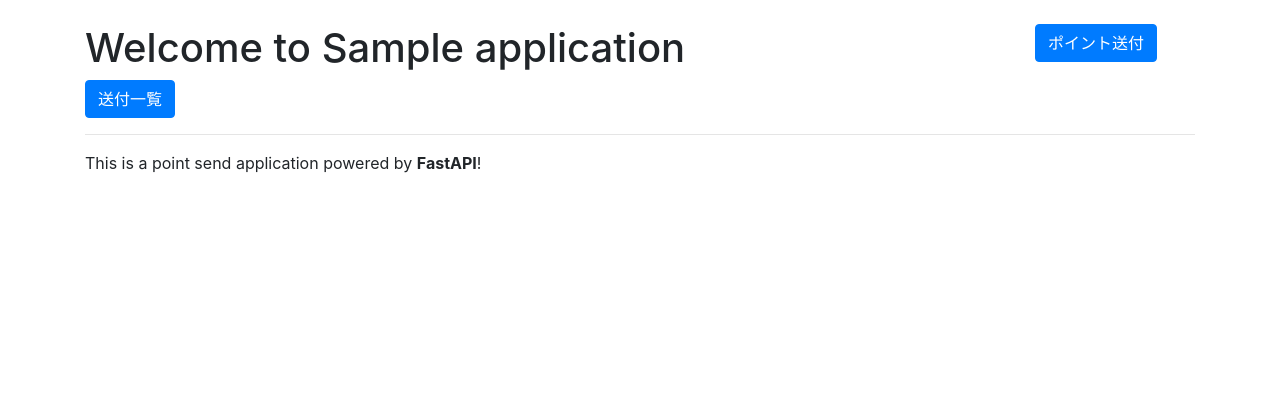
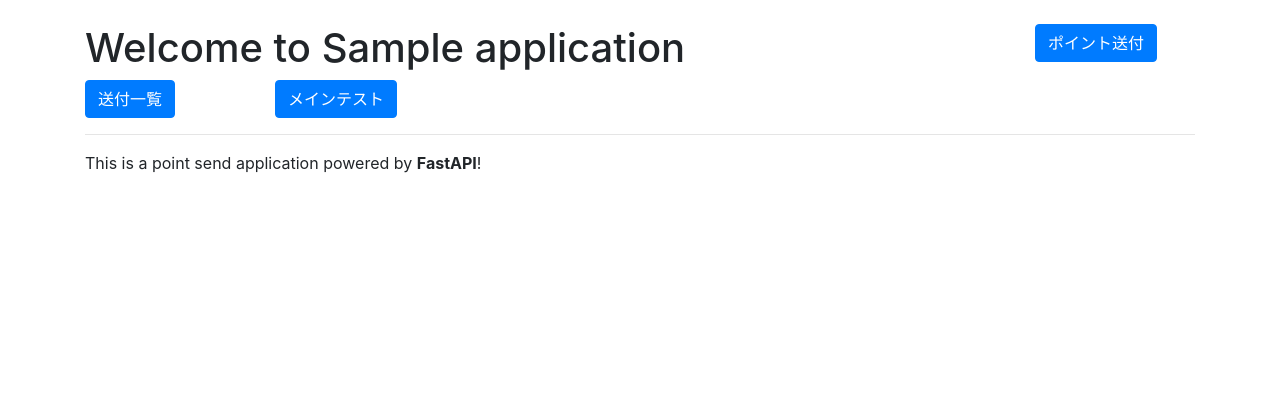
Before and after one commit to pirorino/FastAPI, a FastAPI app: template FastAPI2/templates/toppage.html in a window 1280 px wide. Shown: the top 420 px of the page. Run offline with FastAPI, Linux system fonts and the light colour scheme; the template is opened without the code that fills it, so the values that code supplies are empty; parts of the project's set-up code (start-up, migrations or seed data) failed here and were passed over; some libraries are stand-ins or nearby versions.

Commit message:
Update toppage.html

```diff
--- a/FastAPI2/templates/toppage.html
+++ b/FastAPI2/templates/toppage.html
@@ -10,6 +10,9 @@
     </div>
     <div class="col-md-2">
         <a href="javascript:OnLinkClick2();" class="btn btn-primary">送付一覧</a>
+    </div>
+    <div class="col-md-2">
+        <a href="javascript:OnLinkClick3();" class="btn btn-primary">メインテスト</a>
     </div>
 </div>
 
@@ -28,6 +31,11 @@ function OnLinkClick2(){
     //post("http://localhost:8000/pages/pointtranlist" + "?access_token=" + access_token,"");
     post(next_url2 + "?access_token=" + access_token,"");
 }
+function OnLinkClick3(){
+    var next_url2 = 'http://' + location.host + '/pages/nbcmain';
+    access_token = sessionStorage.getItem("TOKEN");    //セッションに保存
+    post(next_url2 + "?access_token=" + access_token,"");
+}
 </script>
 
 {% endblock %}
```
